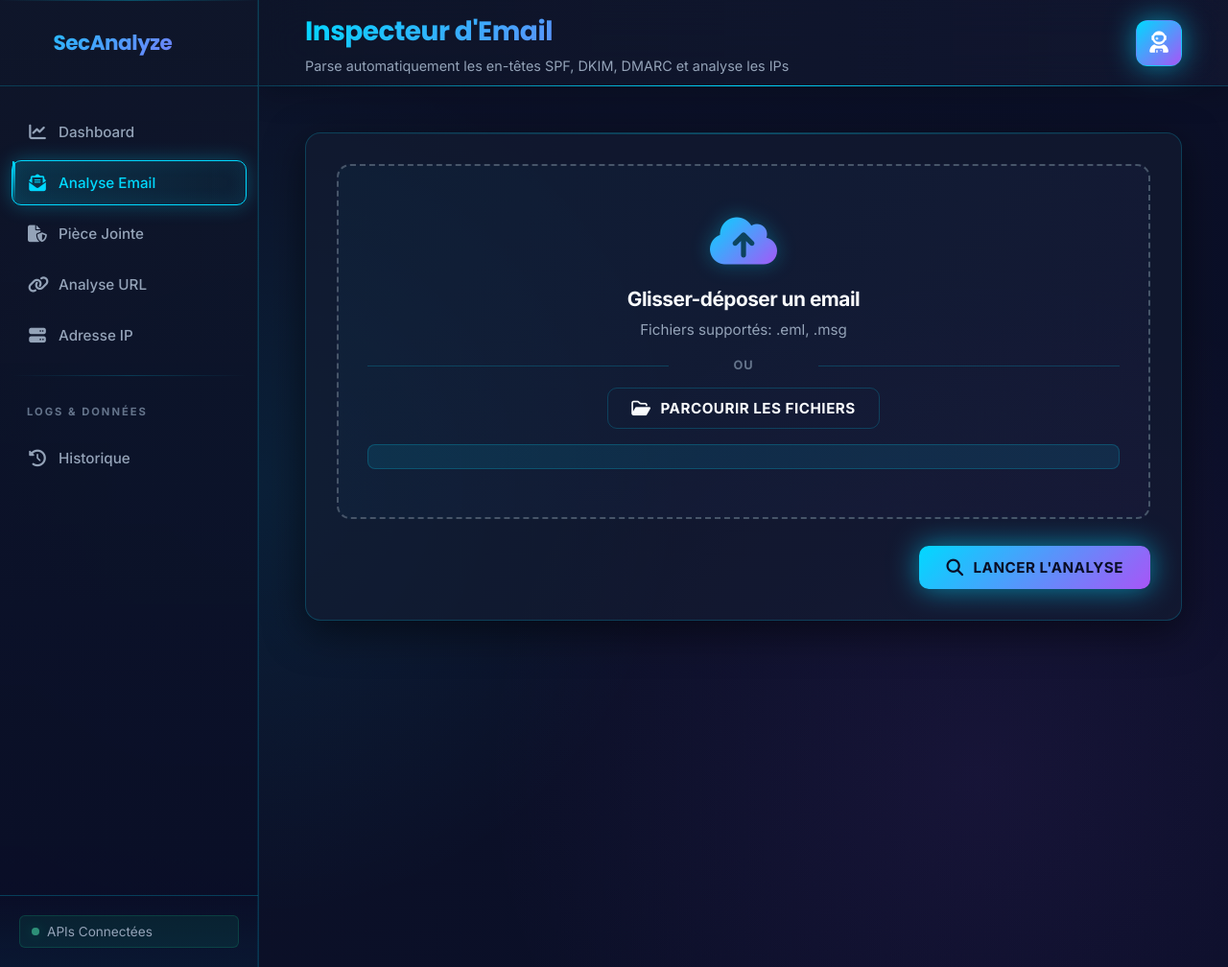
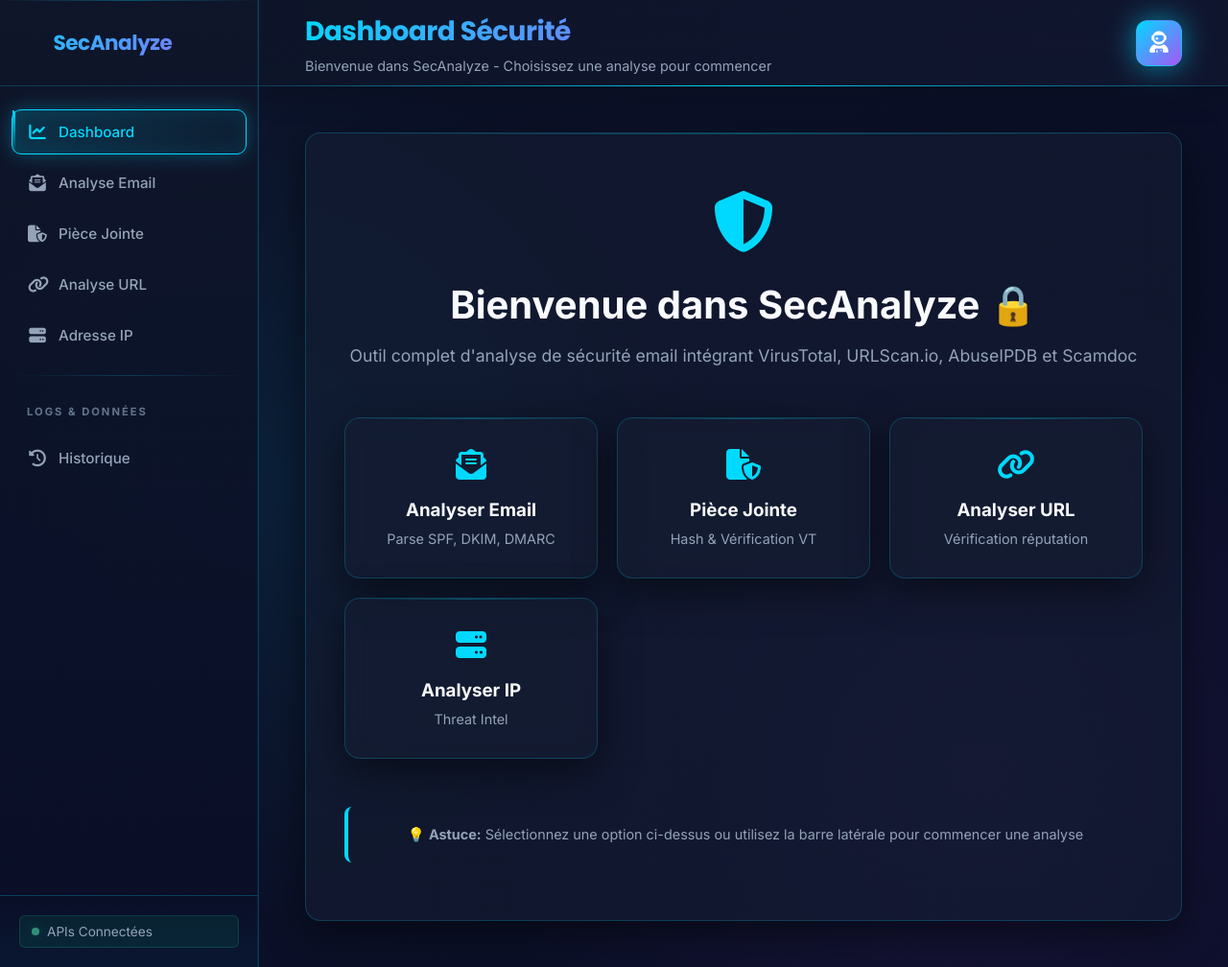
Before and after one commit to aymadr/Mail-Analyzer, a Flask app: page / in a window 1280 px wide. Shown: the whole page at 96% size. Run offline with Flask 3, Linux system fonts and the light colour scheme.

Commit message:
feat: Update installation instructions and enhance dashboard UI with new features
Co-authored-by: Copilot <copilot@github.com>

```diff
--- a/mail-security-tool/frontend/static/script.js
+++ b/mail-security-tool/frontend/static/script.js
@@ -4,7 +4,7 @@
 
 // Tab Configuration logic
 const tabConfig = {
-    dashboard: { title: "Dashboard Sécurité", desc: "Rapport synthétique des analyses et indicateurs clés" },
+    dashboard: { title: "Dashboard Sécurité", desc: "Bienvenue dans SecAnalyze - Choisissez une analyse pour commencer" },
     email: { title: "Inspecteur d'Email", desc: "Parse automatiquement les en-têtes SPF, DKIM, DMARC et analyse les IPs" },
     attachment: { title: "Sandbox Pièce Jointe", desc: "Calcul de Hash (SHA256, MD5) & Vérification Virustotal" },
     url: { title: "Scanner d'URL", desc: "Vérification réputation VirusTotal, Scamdoc et empreinte URLScan" },
@@ -17,7 +17,20 @@ document.addEventListener('DOMContentLoaded', () => {
     initTabs();
     initDragAndDrop('emailDropZone', 'emailFile', 'emailFileName');
     initDragAndDrop('attachDropZone', 'attachmentFile', 'attachFileName');
+
+    // Set initial header for dashboard
+    document.getElementById('active-tab-title').innerHTML = tabConfig.dashboard.title;
+    document.getElementById('active-tab-desc').innerHTML = tabConfig.dashboard.desc;
+
+    // Load dashboard on startup
+    loadDashboard();
 });
+
+// Function to programmatically switch tabs
+function switchTab(tabName) {
+    const navItem = document.querySelector(`[data-tab="${tabName}"]`);
+    if(navItem) navItem.click();
+}
 
 // Navigation / Tabs
 function initTabs() {
@@ -901,3 +914,44 @@ function buildScamdocBox(result) {
         </div>
     `;
 }
+
+// Load Dashboard
+function loadDashboard() {
+    // Dashboard is static welcome screen, no API call needed
+}
+
+// Load History
+function loadHistory() {
+    const historyContainer = document.getElementById('dashboardSummary') || document.querySelector('.history-list');
+    if(!historyContainer) return;
+
+    showLoader('dashboardSummary');
+
+    fetch('/api/history?limit=10')
+        .then(res => res.json())
+        .then(data => {
+            if(!data || data.length === 0) {
+                historyContainer.innerHTML = '<div style="text-align:center; padding:40px; color:var(--text-muted);">Pas d\'analyses yet</div>';
+                return;
+            }
+
+            let html = '';
+            data.forEach(item => {
+                html += `
+                    <div class="history-item" style="padding:15px; border-bottom:1px solid rgba(255,255,255,0.1);">
+                        <div style="display:flex; justify-content:space-between; align-items:center;">
+                            <div>
+                                <strong>${item.analysis_type || 'Analyse'}</strong>
+                                <p style="font-size:0.85rem; color:var(--text-muted);">${item.timestamp || 'N/A'}</p>
+                            </div>
+                            <span class="badge badge-neutral">${item.status || 'Complété'}</span>
+                        </div>
+                    </div>
+                `;
+            });
+            historyContainer.innerHTML = html;
+        })
+        .catch(err => {
+            historyContainer.innerHTML = '<div style="color:var(--danger);">Erreur lors du chargement de l\'historique</div>';
+        });
+}
--- a/mail-security-tool/frontend/templates/index.html
+++ b/mail-security-tool/frontend/templates/index.html
@@ -24,11 +24,11 @@
             </div>
 
             <nav class="nav-menu">
-                <button class="nav-item" data-tab="dashboard">
+                <button class="nav-item active" data-tab="dashboard">
                     <i class="fa-solid fa-chart-line"></i>
                     <span>Dashboard</span>
                 </button>
-                <button class="nav-item active" data-tab="email">
+                <button class="nav-item" data-tab="email">
                     <i class="fa-solid fa-envelope-open-text"></i>
                     <span>Analyse Email</span>
                 </button>
@@ -76,18 +76,49 @@
             <div class="content-wrapper">
 
                 <!-- Tab: DASHBOARD -->
-                <section id="dashboard" class="view-panel hidden">
-                    <div class="card glass-card p-0">
-                        <div class="history-header">
-                            <h3><i class="fa-solid fa-chart-pie"></i> Rapport global</h3>
-                            <button class="btn btn-icon" onclick="loadDashboard()"><i class="fa-solid fa-rotate-right"></i></button>
+                <section id="dashboard" class="view-panel active fade-in">
+                    <div class="card glass-card" style="text-align:center; padding:60px 40px;">
+                        <div style="margin-bottom:30px;">
+                            <i class="fa-solid fa-shield-halved" style="font-size:4rem; color:var(--primary);"></i>
                         </div>
-                        <div id="dashboardSummary" class="history-list"></div>
+                        <h1 style="font-size:2.5rem; margin-bottom:15px; color:var(--text-primary);">Bienvenue dans SecAnalyze 🔒</h1>
+                        <p style="font-size:1.1rem; color:var(--text-muted); margin-bottom:30px; line-height:1.6;">
+                            Outil complet d'analyse de sécurité email intégrant VirusTotal, URLScan.io, AbuseIPDB et Scamdoc
+                        </p>
+
+                        <div style="display:grid; grid-template-columns:repeat(auto-fit, minmax(200px, 1fr)); gap:20px; margin-top:50px;">
+                            <div class="card glass-card" onclick="switchTab('email')" style="cursor:pointer; transition:all 0.3s;">
+                                <i class="fa-solid fa-envelope-open-text" style="font-size:2rem; color:var(--primary); margin-bottom:10px;"></i>
+                                <h3 style="margin:10px 0; color:var(--text-primary);">Analyser Email</h3>
+                                <p style="font-size:0.9rem; color:var(--text-muted);">Parse SPF, DKIM, DMARC</p>
+                            </div>
+                            <div class="card glass-card" onclick="switchTab('attachment')" style="cursor:pointer; transition:all 0.3s;">
+                                <i class="fa-solid fa-file-shield" style="font-size:2rem; color:var(--primary); margin-bottom:10px;"></i>
+                                <h3 style="margin:10px 0; color:var(--text-primary);">Pièce Jointe</h3>
+                                <p style="font-size:0.9rem; color:var(--text-muted);">Hash & Vérification VT</p>
+                            </div>
+                            <div class="card glass-card" onclick="switchTab('url')" style="cursor:pointer; transition:all 0.3s;">
+                                <i class="fa-solid fa-link" style="font-size:2rem; color:var(--primary); margin-bottom:10px;"></i>
+                                <h3 style="margin:10px 0; color:var(--text-primary);">Analyser URL</h3>
+                                <p style="font-size:0.9rem; color:var(--text-muted);">Vérification réputation</p>
+                            </div>
+                            <div class="card glass-card" onclick="switchTab('ip')" style="cursor:pointer; transition:all 0.3s;">
+                                <i class="fa-solid fa-server" style="font-size:2rem; color:var(--primary); margin-bottom:10px;"></i>
+                                <h3 style="margin:10px 0; color:var(--text-primary);">Analyser IP</h3>
+                                <p style="font-size:0.9rem; color:var(--text-muted);">Threat Intel</p>
+                            </div>
+                        </div>
+
+                        <div style="margin-top:50px; padding:20px; background:rgba(var(--primary-rgb), 0.1); border-radius:8px; border-left:4px solid var(--primary);">
+                            <p style="font-size:0.9rem; color:var(--text-muted);">
+                                💡 <strong>Astuce:</strong> Sélectionnez une option ci-dessus ou utilisez la barre latérale pour commencer une analyse
+                            </p>
+                        </div>
                     </div>
                 </section>
 
                 <!-- Tab: EMAIL -->
-                <section id="email" class="view-panel active fade-in">
+                <section id="email" class="view-panel hidden">
                     <div class="card glass-card">
                         <form id="emailForm">
                             <div class="upload-zone" id="emailDropZone">
```
Also changed, not shown: mail-security-tool/INSTALLATION.md (+11 -3 lines), mail-security-tool/requirements.txt (+5 -5 lines), README.md, 1 other file.
